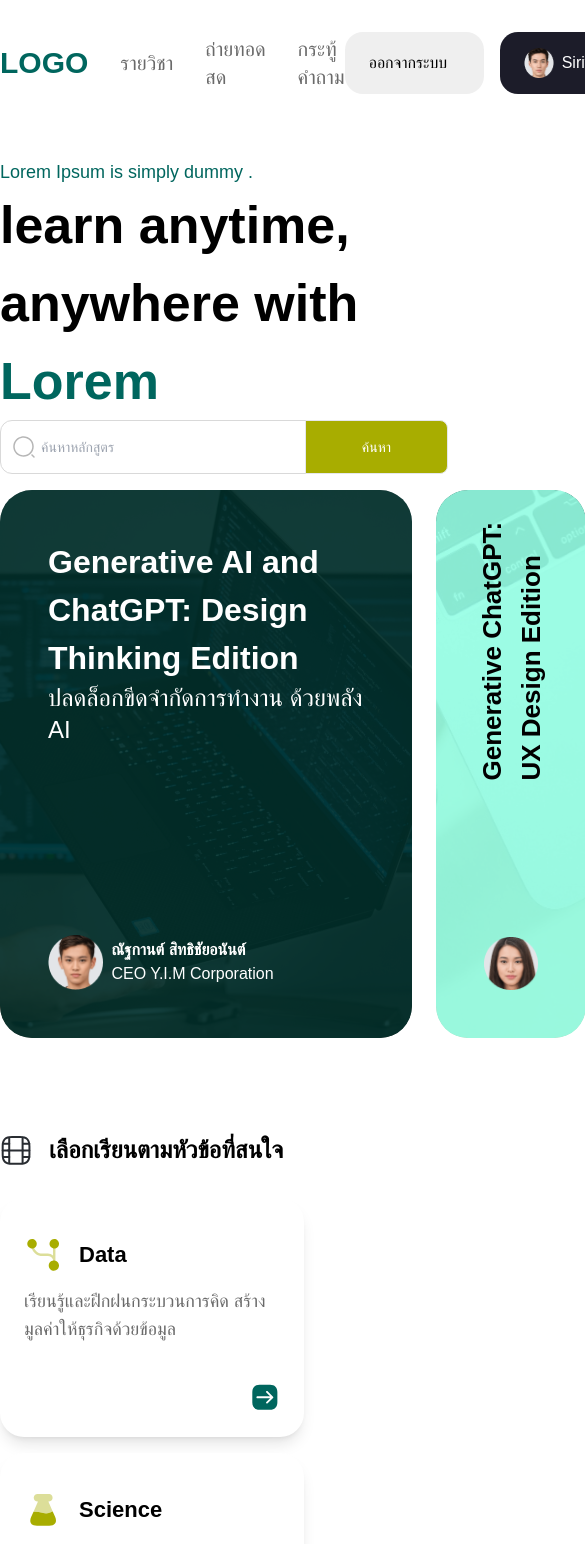
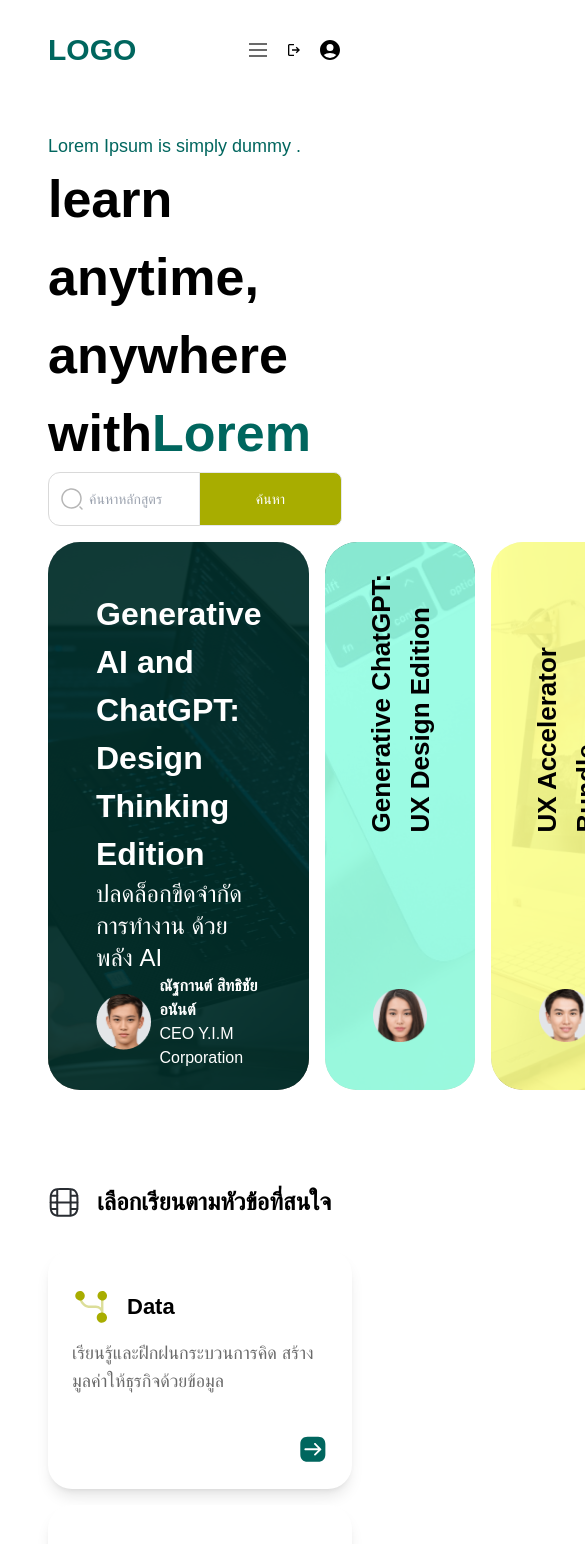
Before and after one commit to kitsune2355/test-NextJS-Glonix, a Next.js app: page / in a window 390 px wide. Shown: the top 1544 px of the page, 585 px wide, since content can reach past the window. Built offline with nearby package versions, Linux system fonts and the light colour scheme.

Commit message:
Update layout mobile

```diff
--- a/app/CourseHub.tsx
+++ b/app/CourseHub.tsx
@@ -60,7 +60,7 @@ export default function CourseHub() {
           isButton
           title="คอร์สออนไลน์"
           children={
-            <div className="grid md:grid-cols-4 sm:grid-cols-1 gap-4">
+            <div className="grid grid-cols-1 md:grid-cols-2 lg:grid-cols-4 gap-4">
               {courseHubList.map((item, key) => (
                 <div key={key} className="w-[304px] h-[548px]">
                   <CardImage
--- a/app/EducationHub.tsx
+++ b/app/EducationHub.tsx
@@ -41,7 +41,7 @@ export default function EducationHub() {
           isButton
           title="คอร์สของฉัน"
           children={
-            <div className="grid md:grid-cols-4 sm:grid-cols-1 gap-4">
+            <div className="grid grid-cols-1 md:grid-cols-2 lg:grid-cols-4 gap-4">
               {Education.map((item, key) => (
                 <div
                   key={key}
--- a/app/KnowledgeCenter.tsx
+++ b/app/KnowledgeCenter.tsx
@@ -57,7 +57,7 @@ export default function KnowledgeCenter() {
         isButton
         title="บทความและข่าวสารล่าสุด"
         children={
-          <div className="grid sm:grid-cols-1 md:grid-cols-2 gap-4">
+          <div className="grid grid-cols-1 lg:grid-cols-2 gap-4">
             <div className="w-full grid grid-cols-1 gap-4">
               {KnowledgeList.slice(0, 2).map((item, key) => (
                 <div
@@ -91,7 +91,7 @@ export default function KnowledgeCenter() {
                     </div>
                   </div>
                   <div className="p-6 w-full">
-                    <div className="h-full flex flex-col justify-between ">
+                    <div className="h-full flex flex-col justify-between space-y-12">
                       <div className="space-y-4">
                         <button
                           type="button"
@@ -121,7 +121,7 @@ export default function KnowledgeCenter() {
                 </div>
               ))}
             </div>
-            <div className="w-full grid grid-cols-1 gap-4">
+            <div className="w-full h-full grid grid-cols-1 gap-4">
               {KnowledgeList.slice(2, 6).map((item, key) => (
                 <div
                   key={key}
--- a/app/LearningCenter.tsx
+++ b/app/LearningCenter.tsx
@@ -36,7 +36,7 @@ export default function LearningCenter() {
       <CardContainer
         title="เลือกเรียนตามหัวข้อที่สนใจ"
         children={
-          <div className="grid md:grid-cols-4 sm:grid-cols-1 gap-4">
+          <div className="grid grid-cols-1 md:grid-cols-2 lg:grid-cols-4 gap-4">
             {Learning.map((item, key) => (
               <div
                 key={key}
--- a/app/components/CardContainer.tsx
+++ b/app/components/CardContainer.tsx
@@ -14,7 +14,7 @@ const CardContainer: React.FC<CardContainerProps> = ({
 }) => {
   return (
     <React.Fragment>
-      <div className="flex justify-between items-center">
+      <div className="w-full flex justify-between items-center">
         <div className="flex flex-row items-center space-x-4">
           <VideoVertical />
           <p className="text-2xl font-bold py-8">{title}</p>
--- a/app/components/Container.tsx
+++ b/app/components/Container.tsx
@@ -2,10 +2,19 @@ import { ReactNode } from "react";
 
 interface ContainerProps {
   children: ReactNode;
+  isFooter?: boolean;
 }
 
-export default function Container({ children }: ContainerProps) {
+export default function Container({ children, isFooter }: ContainerProps) {
   return (
-    <div className="mx-auto max-w-7xl py-8 sm:px-12 lg:px-2">{children}</div>
+    <div className="mx-auto max-w-7xl py-8 px-12 lg:px-2 flex flex-col items-center">
+      {isFooter ? (
+        <div className="w-full flex flex-col items-start md:items-center">
+          {children}
+        </div>
+      ) : (
+        <div className="w-full flex flex-col items-center">{children}</div>
+      )}
+    </div>
   );
 }
--- a/app/components/MainContent.tsx
+++ b/app/components/MainContent.tsx
@@ -4,6 +4,14 @@ import CardImage from "./CardImage";
 import Container from "./Container";
 
 const data = [
+  {
+    title: "Generative AI and ChatGPT: Design Thinking Edition",
+    desc: "ปลดล็อกขีดจำกัดการทำงาน ด้วยพลัง AI",
+    url: "/image/Rectangle2.png",
+    avatar: "/image/Ellipse3.png",
+    bgColor: "#002E2A",
+    textColor: "#fff",
+  },
   {
     title: "Generative ChatGPT: UX Design Edition",
     url: "/image/Rectangle3.png",
@@ -23,13 +31,13 @@ const data = [
 const MainContent: React.FC = () => {
   return (
     <Container>
-      <div className="grid md:grid-cols-2 sm:grid-cols-1 gap-4">
-        <div className="max-w-md">
+      <div className="w-full flex flex-col lg:flex-row justify-between space-y-4 lg:space-x-12">
+        <div className="w-full lg:max-w-md">
           <p className="text-lg text-[#00665E] font-medium ">
             Lorem Ipsum is simply dummy .
           </p>
           <p className="text-[52px] text-black font-semibold ">
-            learn anytime, anywhere with{" "}
+            learn anytime, anywhere with
             <span className="text-[52px] text-[#00665E] font-semibold ">
               Lorem
             </span>
@@ -55,21 +63,23 @@ const MainContent: React.FC = () => {
             </div>
           </form>
         </div>
-        <div className="w-full flex flex-row justify-end space-x-6">
-          <div className="w-[412px] h-[548px]">
+        <div className="w-full h-[34.25rem] flex justify-between space-x-4">
+          {data.slice(0, 1).map((item, key) => (
+            <div key={key} className="w-[25.75rem]">
               <CardImage
-              url="/image/Rectangle2.png"
-              title="Generative AI and ChatGPT: Design Thinking Edition"
-              desc="ปลดล็อกขีดจำกัดการทำงาน ด้วยพลัง AI"
-              bgColor="#002E2A"
-              textColor="#fff"
+                key={key}
+                url={item.url}
+                title={item.title}
+                desc={item.desc}
+                bgColor={item.bgColor}
+                textColor={item.textColor}
               />
             </div>
-          <div className="flex flex-row space-x-4">
-            {data.map((item, key) => (
+          ))}
+          {data.slice(1, 3).map((item, key) => (
             <div
               key={key}
-                className="relative w-[150px] h-full flex-shrink-0"
+              className="relative w-[9.375rem] h-full flex-shrink-0"
             >
               <CardImage
                 url={item.url}
@@ -83,7 +93,6 @@ const MainContent: React.FC = () => {
           ))}
         </div>
       </div>
-      </div>
     </Container>
   );
 };
--- a/app/components/Navbar.tsx
+++ b/app/components/Navbar.tsx
@@ -1,6 +1,8 @@
+"use client";
 import Image from "next/image";
 import Link from "next/link";
 import Container from "./Container";
+import { useState } from "react";
 
 const menu = [
   {
@@ -16,27 +18,81 @@ const menu = [
     path: "/",
   },
 ];
+
 export default function Navbar() {
+  const [isOpen, setIsOpen] = useState(false);
+
   return (
     <Container>
-      <div className="flex items-center justify-between">
+      <div className="relative w-full flex items-center justify-between">
         <div className="flex items-center justify-between space-x-8">
           <h1 className="text-[#00665E] text-3xl font-semibold">LOGO</h1>
-          {menu.map((item, key) => (
-            <div key={key}>
+          {/* Desktop */}
+          <div className="hidden md:flex space-x-8">
+            {menu.map((item, key) => (
               <Link
+                key={key}
                 href={item.path}
                 className="hover:underline text-[#6A6A6A] text-xl hover:text-[#00665E]"
               >
                 {item.label}
               </Link>
-            </div>
-          ))}
+            ))}
+          </div>
         </div>
-        <div className="flex items-center justify-between space-x-4">
+
+        {/* Mobile */}
+        <div className="md:hidden flex flex-row space-x-4">
+          <button onClick={() => setIsOpen(!isOpen)}>
+            <svg
+              width="24"
+              height="24"
+              viewBox="0 0 24 24"
+              fill="none"
+              xmlns="http://www.w3.org/2000/svg"
+            >
+              <path
+                d="M3 6h18M3 12h18m-18 6h18"
+                stroke="#6A6A6A"
+                strokeWidth="2"
+              />
+            </svg>
+          </button>
+          <button>
+            <svg
+              xmlns="http://www.w3.org/2000/svg"
+              width="1em"
+              height="1em"
+              viewBox="0 0 24 24"
+            >
+              <path
+                fill="currentColor"
+                d="M5 21q-.825 0-1.412-.587T3 19V5q0-.825.588-1.412T5 3h7v2H5v14h7v2zm11-4l-1.375-1.45l2.55-2.55H9v-2h8.175l-2.55-2.55L16 7l5 5z"
+              />
+            </svg>
+          </button>
+          <button>
+            <svg
+              xmlns="http://www.w3.org/2000/svg"
+              width="24"
+              height="24"
+              viewBox="0 0 24 24"
+            >
+              <g fill="none" fill-rule="evenodd">
+                <path d="m12.594 23.258l-.012.002l-.071.035l-.02.004l-.014-.004l-.071-.036q-.016-.004-.024.006l-.004.01l-.017.428l.005.02l.01.013l.104.074l.015.004l.012-.004l.104-.074l.012-.016l.004-.017l-.017-.427q-.004-.016-.016-.018m.264-.113l-.014.002l-.184.093l-.01.01l-.003.011l.018.43l.005.012l.008.008l.201.092q.019.005.029-.008l.004-.014l-.034-.614q-.005-.019-.02-.022m-.715.002a.02.02 0 0 0-.027.006l-.006.014l-.034.614q.001.018.017.024l.015-.002l.201-.093l.01-.008l.003-.011l.018-.43l-.003-.012l-.01-.01z" />
+                <path
+                  fill="currentColor"
+                  d="M12 2C6.477 2 2 6.477 2 12s4.477 10 10 10s10-4.477 10-10S17.523 2 12 2M8.5 9.5a3.5 3.5 0 1 1 7 0a3.5 3.5 0 0 1-7 0m9.758 7.484A7.99 7.99 0 0 1 12 20a7.99 7.99 0 0 1-6.258-3.016C7.363 15.821 9.575 15 12 15s4.637.821 6.258 1.984"
+                />
+              </g>
+            </svg>
+          </button>
+        </div>
+
+        <div className="hidden md:flex items-center justify-between space-x-4">
           <button
             type="button"
-            className="w-[139px] h-[62px] bg-[#EFEFEF] hover:text-white hover:bg-[#f00]/90 rounded-[18px]   py-4 px-6 text-center inline-flex items-center"
+            className="w-[139px] h-[62px] bg-[#EFEFEF] hover:text-white hover:bg-[#f00]/90 rounded-[18px] py-4 px-6 text-center inline-flex items-center"
           >
             ออกจากระบบ
           </button>
@@ -66,6 +122,21 @@ export default function Navbar() {
           </button>
         </div>
       </div>
+
+      {/* Mobile */}
+      {isOpen && (
+        <div className="absolute w-[100vw] top-20 flex flex-col md:hidden bg-[#1C1C29] shadow-lg rounded-b-lg ">
+          {menu.map((item, key) => (
+            <Link
+              key={key}
+              href={item.path}
+              className="text-center text-white text-xl hover:bg-[#00665E]/90 p-4"
+            >
+              {item.label}
+            </Link>
+          ))}
+        </div>
+      )}
     </Container>
   );
 }
```
Also changed, not shown: app/components/Footer.tsx (+7 -7 lines). Lines whose indentation alone changed are shown as unchanged.
